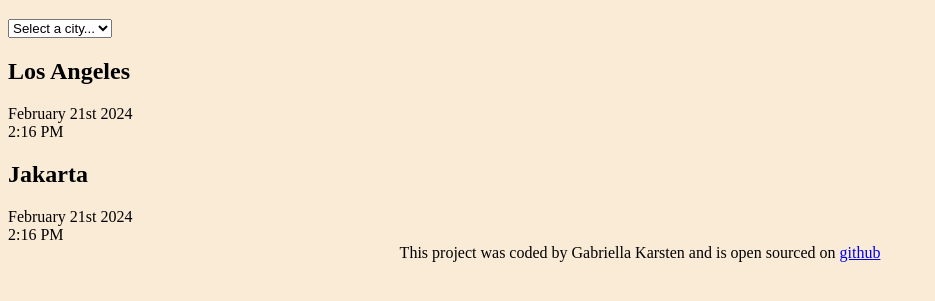
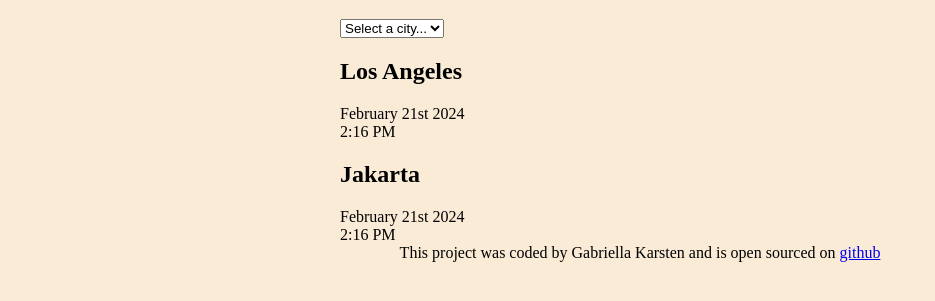
Before and after one commit to gabykarsten/world-clock-project, a plain HTML site: page index.html in a window 1280 px wide. Shown: the part 61-362 px from the top of the page, without its empty margins (0-935 px from the left). Drawn offline with Linux system fonts and the light colour scheme.

Commit message:
Update the container on style.css

```diff
--- a/css/style.css
+++ b/css/style.css
@@ -1,3 +1,8 @@
+.container {
+  max-width: 600px;
+  margin: 0 auto;
+}
+
 body {
   background-color: antiquewhite;
 }
```
